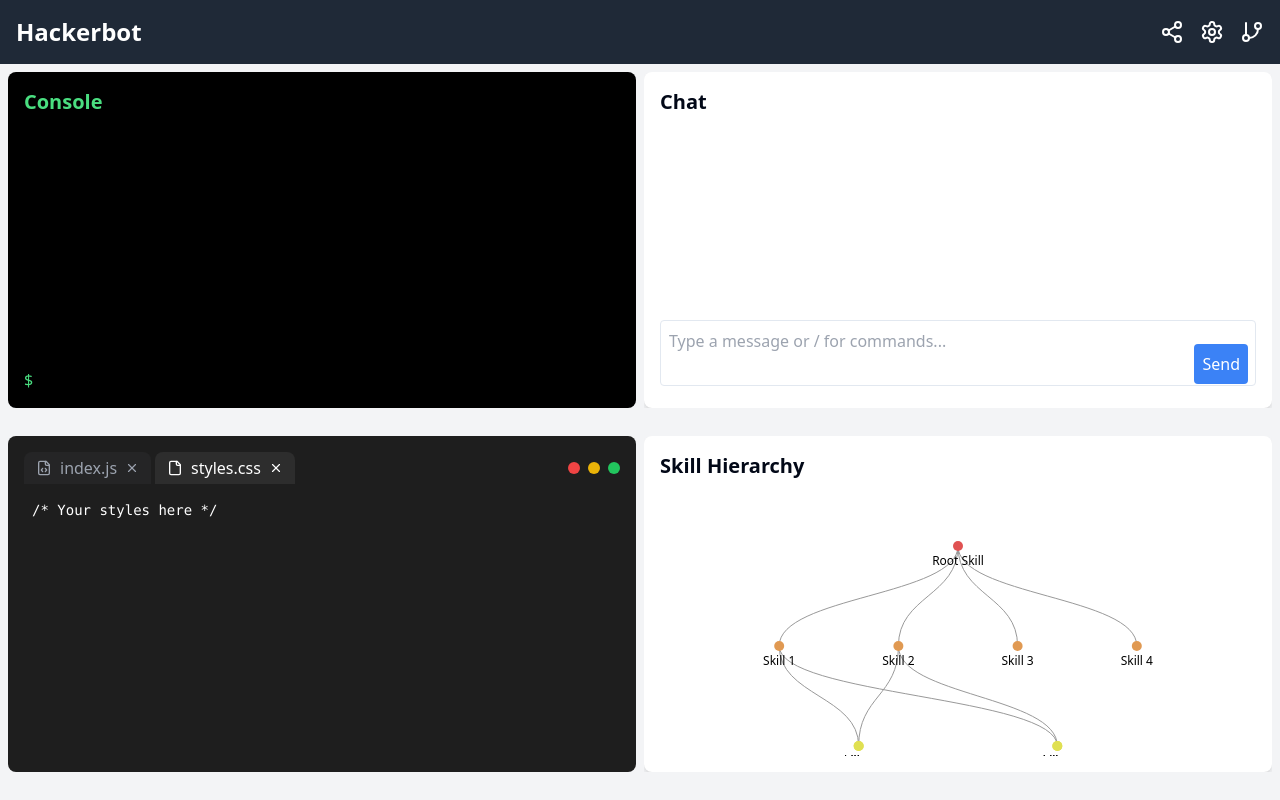
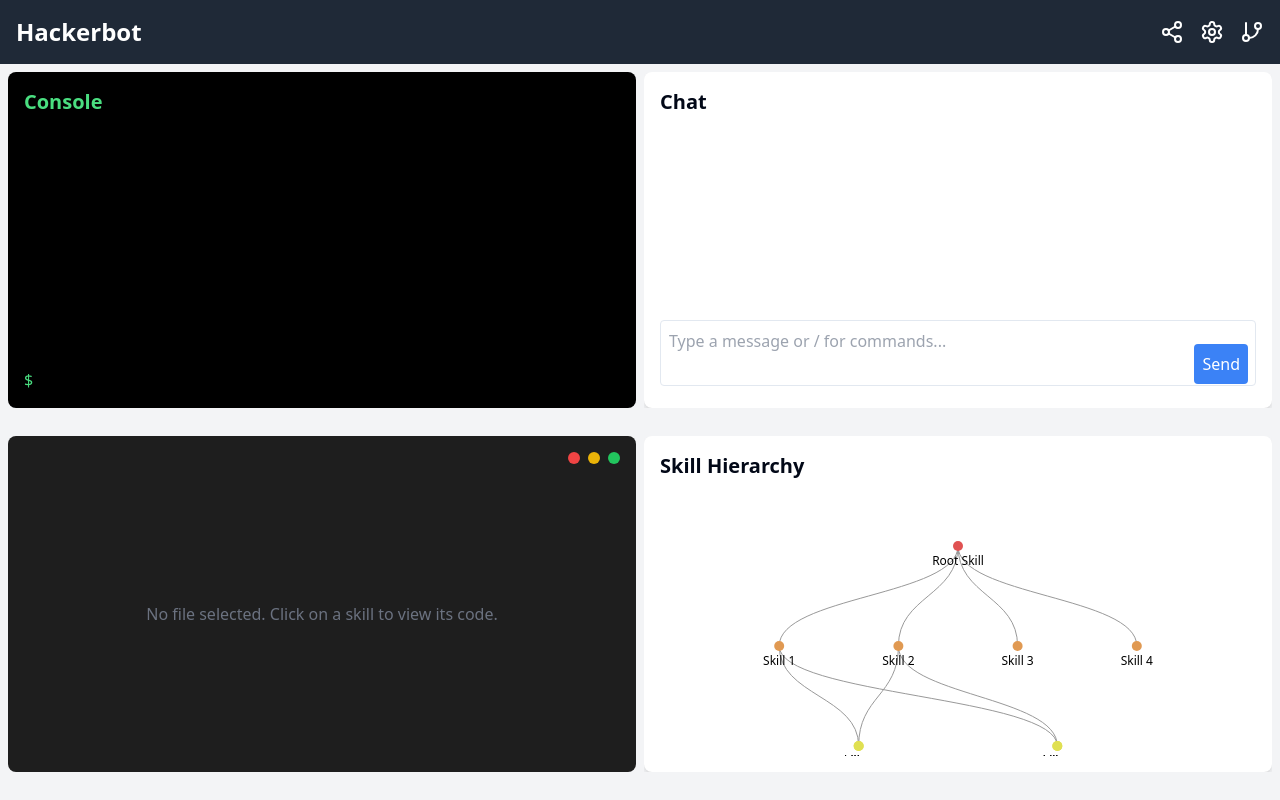
Before and after one commit to GatlingX/quadra-ui-folio, a React (Vite) app: page / in a window 1280 px wide. Built offline with nearby package versions, Linux system fonts and the light colour scheme.

Commit message:
Fix skill node click rendering
Update the source code quadrant to display the content of the selected skill node instead of the default "/* Your styles here */" when a skill node is clicked.
[skip gpt_engineer]

```diff
--- a/src/components/SourceCode.jsx
+++ b/src/components/SourceCode.jsx
@@ -72,6 +72,7 @@ const SourceCode = ({ files, setFiles }) => {
         </div>
       </div>
       <div className="flex-1 overflow-auto">
+        {files.length > 0 ? (
           <textarea
             value={files[activeFile].content}
             onChange={handleChange}
@@ -79,6 +80,11 @@ const SourceCode = ({ files, setFiles }) => {
             placeholder="Enter your code here..."
             spellCheck="false"
           />
+        ) : (
+          <div className="w-full h-full flex items-center justify-center text-gray-500">
+            No file selected. Click on a skill to view its code.
+          </div>
+        )}
       </div>
     </div>
   );
--- a/src/pages/Index.jsx
+++ b/src/pages/Index.jsx
@@ -10,26 +10,11 @@ import ShareDialog from '../components/ShareDialog';
 const Index = () => {
   const [consoleOutput, setConsoleOutput] = useState('');
   const [chatMessages, setChatMessages] = useState([]);
-  const [sourceFiles, setSourceFiles] = useState([
-    { name: 'index.js', content: '// Your code here' },
-    { name: 'styles.css', content: '/* Your styles here */' },
-  ]);
+  const [sourceFiles, setSourceFiles] = useState([]);
   const [selectedNode, setSelectedNode] = useState(null);
 
   const handleNodeClick = (node) => {
-    const existingFileIndex = sourceFiles.findIndex(file => file.name === `${node.name}.js`);
-    if (existingFileIndex !== -1) {
-      setSourceFiles(prevFiles => [
-        ...prevFiles.slice(0, existingFileIndex),
-        ...prevFiles.slice(existingFileIndex + 1),
-        { name: `${node.name}.js`, content: node.content }
-      ]);
-    } else {
-      setSourceFiles(prevFiles => [
-        ...prevFiles,
-        { name: `${node.name}.js`, content: node.content }
-      ]);
-    }
+    setSourceFiles([{ name: `${node.name}.js`, content: node.content }]);
     setSelectedNode(node);
   };
 
```
Lines whose indentation alone changed are shown as unchanged.
